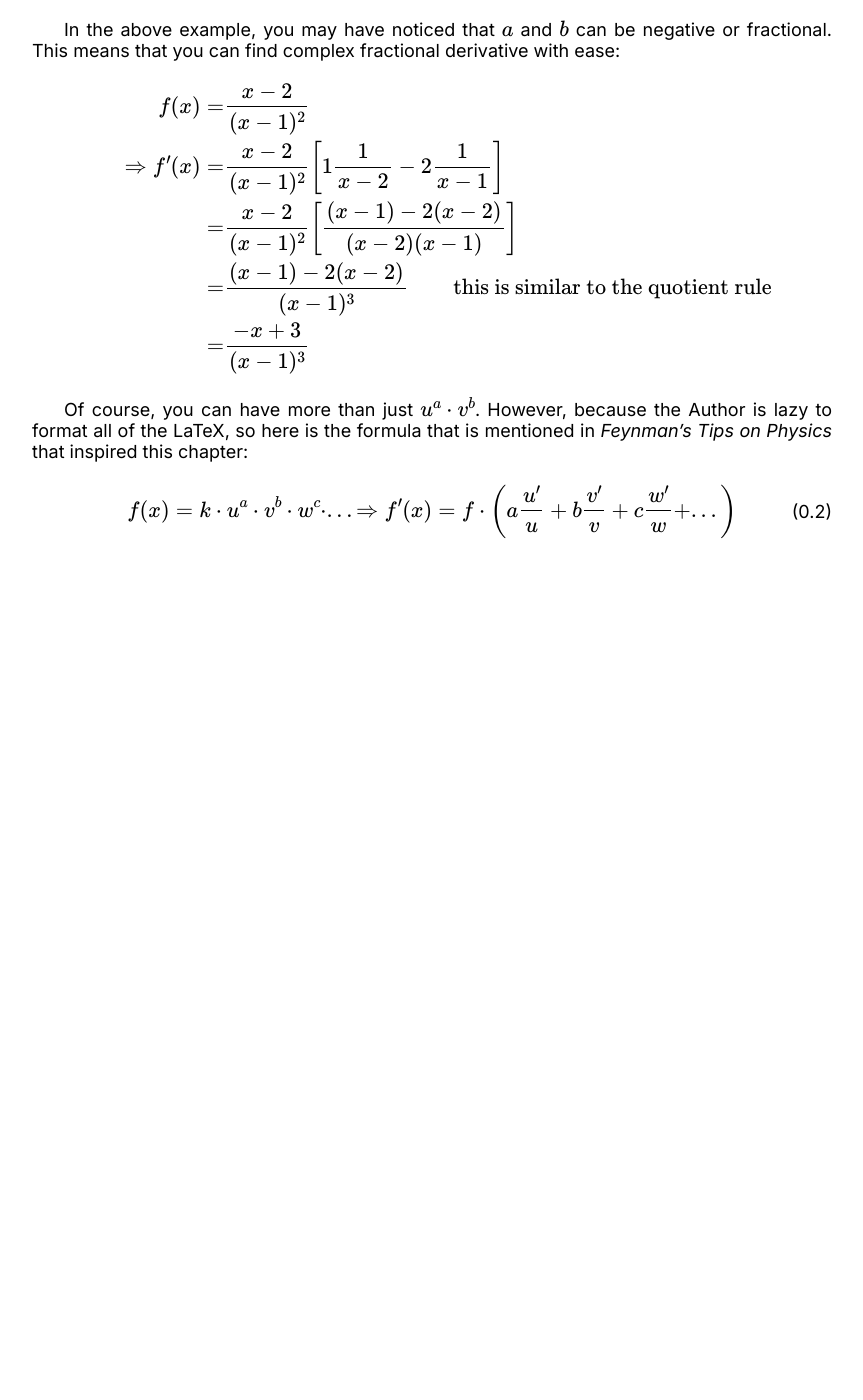
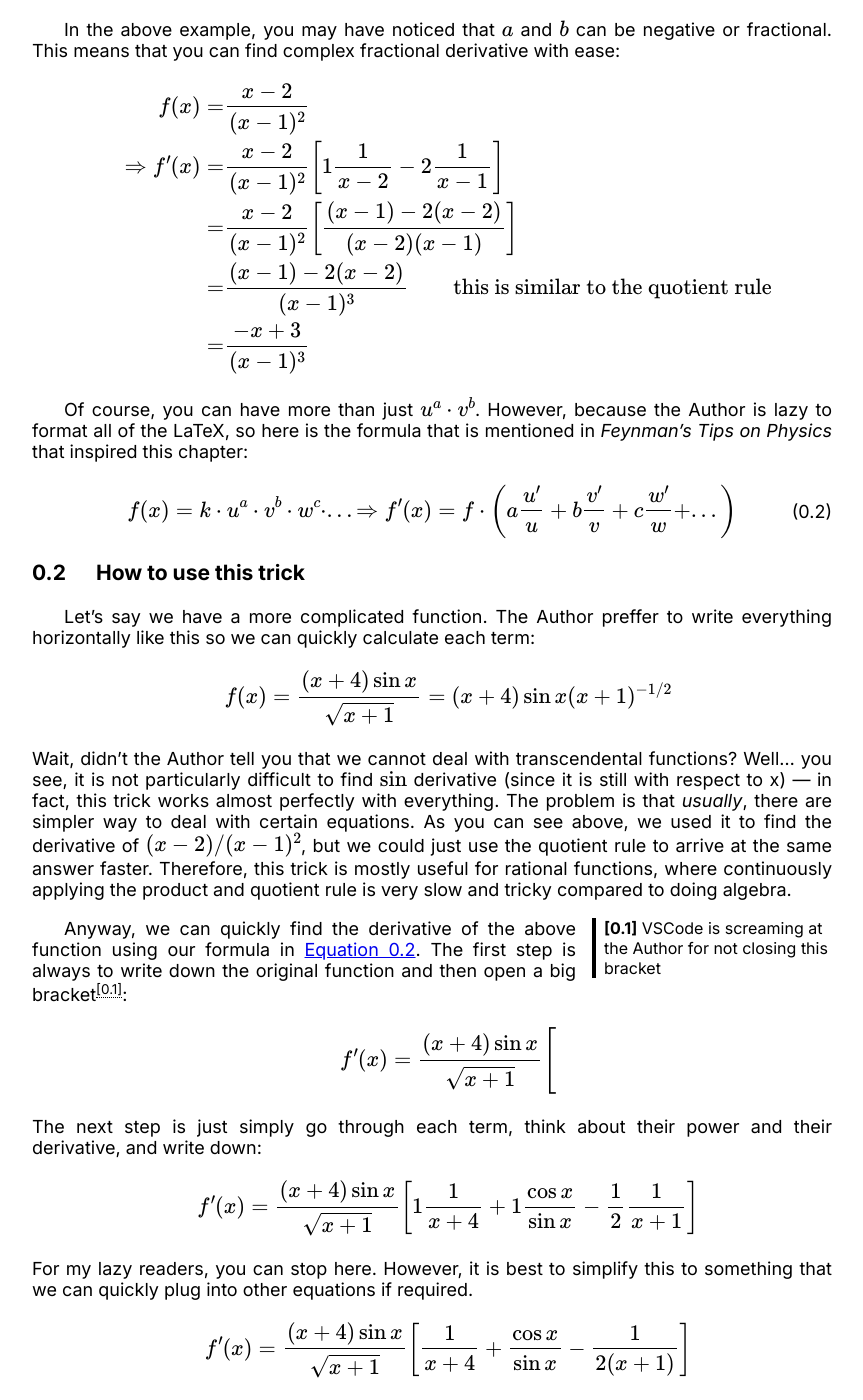
Before and after one commit to LukeNK/n-week-project, a Jekyll site: the page built from drafts/derivative-trick.md, in a window 1280 px wide and 1400 px high, scrolled down 974 px. Shown: the whole window, without its empty margins (208-1071 px from the left). Built offline with Jekyll 4.4.1, drawn with Linux system fonts in a browser that asks for light colours; before the commit the page ends 1534 px from its top, so only the background shows below that; some of the changed text lies outside the part shown.

Commit message:
Complete draft of Derivative Trick

```diff
--- a/drafts/derivative-trick.md
+++ b/drafts/derivative-trick.md
@@ -11,7 +11,7 @@ Let's start with a simple example, where we have two functions $u(x)^a$ and $v(x
 \\[
     f(x) = u^a \cdot v^b
 \\]
-Please do remember that $u$ and $v$ is NOT a variable, but a function of x. Therefore, to prepare ourselves for taking the derivative of $f(x)$, we write the derivatives of them to the side using the chain rule:
+Please do remember that $u$ and $v$ is NOT a variable, but a function with $x$ as an input. Therefore, to prepare ourselves for taking the derivative of $f(x)$, we write the derivatives of them to the side using the chain rule:
 \\[\begin{aligned}
     u^a \rightarrow& a \cdot u^{a-1} \cdot u' \\\\\\
     v^b \rightarrow& b \cdot v^{b-1} \cdot v'
@@ -43,7 +43,27 @@ In the above example, you may have noticed that $a$ and $b$ can be negative or f
 \end{aligned}\\]
 
 Of course, you can have more than just $u^a\cdot v^b$. However, because the Author is lazy to format all of the LaTeX, so here is the formula that is mentioned in *Feynman's Tips on Physics* that inspired this chapter:
-<eq>
+<eq id="eq-m-feynman">
     f(x) = k \cdot u^a \cdot v^b \cdot w^c \cdot ...
     \Rightarrow f'(x) = f\cdot\left(a\frac{u'}{u} + b\frac{v'}{v} + c\frac{w'}{w} +... \right)
 </eq>
+
+### How to use this trick
+Let's say we have a more complicated function. The Author preffer to write everything horizontally like this so we can quickly calculate each term:
+\\[
+    f(x) = \frac{(x+4)\sin x}{\sqrt{x+1}} = (x+4)\sin x(x+1)^{-1/2}
+\\]
+Wait, didn't the Author tell you that we cannot deal with transcendental functions? Well... you see, it is not particularly difficult to find $\sin$ derivative (since it is still with respect to x) — in fact, this trick works almost perfectly with everything. The problem is that *usually*, there are simpler way to deal with certain equations. As you can see above, we used it to find the derivative of $(x-2)/(x-1)^2$, but we could just use the quotient rule to arrive at the same answer faster. Therefore, this trick is mostly useful for rational functions, where continuously applying the product and quotient rule is very slow and tricky compared to doing algebra.
+
+Anyway, we can quickly find the derivative of the above function using our formula in <a href="#eq-m-feynman"></a>. The first step is always to write down the original function and then open a big bracket<note>VSCode is screaming at the Author for not closing this bracket</note>:
+\\[
+    f'(x) = \frac{(x+4)\sin x}{\sqrt{x+1}}\Biggl[
+\\]
+The next step is just simply go through each term, think about their power and their derivative, and write down:
+\\[
+    f'(x) = \frac{(x+4)\sin x}{\sqrt{x+1}}\left[ 1\frac{1}{x+4} + 1\frac{\cos x}{\sin x} -\frac{1}{2}\frac{1}{x+1} \right]
+\\]
+For my lazy readers, you can stop here. However, it is best to simplify this to something that we can quickly plug into other equations if required.
+\\[
+    f'(x) = \frac{(x+4)\sin x}{\sqrt{x+1}}\left[ \frac{1}{x+4} + \frac{\cos x}{\sin x} - \frac{1}{2(x+1)} \right]
+\\]
```
Also changed, not shown: other parts of drafts/derivative-trick.md (+1 -1 lines).
